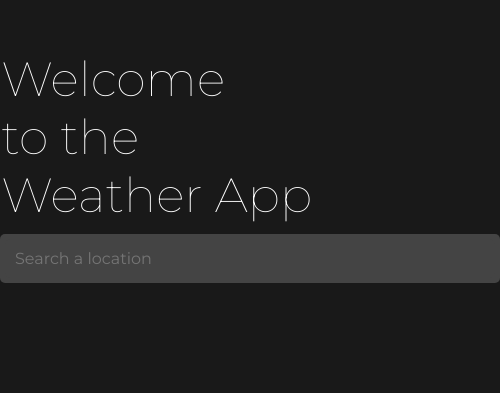
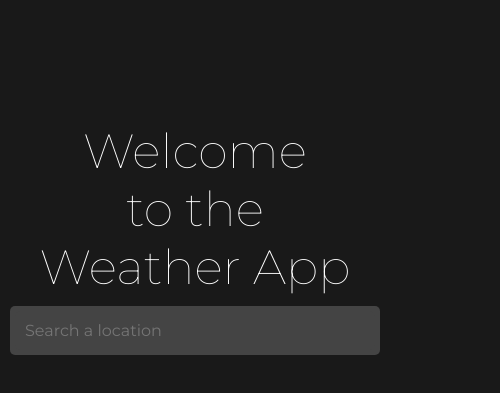
Before and after one commit to sanket-ingale/weather-v2-app, a React (Create React App) app: page / in a window 390 px wide. Shown: the part 179-572 px from the top of the page, 500 px wide, since content can reach past the window. Built offline with nearby package versions, Linux system fonts and the light colour scheme.

Commit message:
added responsive compatibility

```diff
--- a/src/App.css
+++ b/src/App.css
@@ -1,16 +1,18 @@
-.app {
+.container {
     display: flex;
     flex-direction: column;
     justify-content: center;
     align-items: center;
     width: 500px;
+    height: 100vh;
     margin: auto;
+    padding: 10px;
 }
 
 .title{
     font-size: 3em;
     font-weight: 100;
-    transform: translate(-30%);
+    text-align: center;
 }
 
 .search-bar{
@@ -59,16 +61,16 @@
 input{
     font-size: medium;
     background-color: #444;
-    border: 0px;
+    border: none;
     width: 100%;
     padding: 10px;
-    /* margin: 0px 5px 0px 5px; */
     border-radius: 5px;
 }
 input:focus{
     outline:none;
     background-color: #777;
 }
+
 input::-webkit-search-cancel-button{
     -webkit-appearance: none;
     width: 10px;
@@ -77,23 +79,21 @@ input::-webkit-search-cancel-button{
     cursor: pointer;
 }
 
-.container {
+.data-container {
     display: flex;
-    width: 500px;
+    width: 100%;
     height: 500px;
     align-items: flex-end;
     background-color: rgba(0, 0, 0, 0.9);
-    border-radius: 5%;
+    border-radius: 20px;
 }
 
 .block{
     display: flex;
     width: 100%;
-    height: 50%;
-    margin: 0;
+    height: 40%;
     padding: 5%;
     justify-content: space-between;
-    align-items: flex-end;
     border-radius: 20px;
     background-image: linear-gradient(rgba(0, 0, 0, 0), rgba(0, 0, 0, 1));
 }
@@ -102,9 +102,14 @@ input::-webkit-search-cancel-button{
     font-size: 5em;
 }
 
+.left-block {
+    display: flex;
+    flex-direction: column;
+    justify-content: space-between;
+}
+
 .right-block {
     width: 35%;
-    height: 70%;
     display: flex;
     flex-direction: column;
     justify-content: space-between;
@@ -132,3 +137,19 @@ input::-webkit-search-cancel-button{
     height: 1px;
     border: 1px solid #444;
 }
+
+@media screen and (max-width: 500px) {
+    .container{
+        width: 100%;
+    }
+    .block {
+        height: 100%;
+        flex-direction: column;
+        background-image: linear-gradient(rgba(0, 0, 0, 1), rgba(0, 0, 0, 0), rgba(0, 0, 0, 1));
+    }
+    .right-block {
+        align-self: flex-end;
+        width: 60%;
+        gap: 10px;
+    }
+}
--- a/src/App.js
+++ b/src/App.js
@@ -6,9 +6,9 @@ export default function App() {
   const [location, setLocation] = useState('');
   const [imgPath, setImgPath] = useState('');
   const [btnFlag, setBtnFlag] = useState(false);
-  const urlData = `https://api.openweathermap.org/data/2.5/weather?q=${location}&units=metric&APPID=50ac4dd4f6375cc8beb99bdb3e29da0a`;
   const [flag, setFlag] = useState(false);
   const [locationBuffer, setLocationBuffer]  = useState('');
+  const urlData = `https://api.openweathermap.org/data/2.5/weather?q=${location}&units=metric&APPID=50ac4dd4f6375cc8beb99bdb3e29da0a`;
 
   const enterCity = event => {
     setLocation(event.target.value);
@@ -18,8 +18,8 @@ export default function App() {
   const enterPress = (event) => {
     if(event.key === 'Enter'){
       getWeather();
+      setFlag(true);
     }
-      setFlag(true);
   }
   const searchClick = () => {
     getWeather();
@@ -30,6 +30,7 @@ export default function App() {
     console.log('Press' + location);
     fetch(urlData).then(res => res.json()).then(data => {
       setWeather(data);
+      setLocation('');
       setLocationBuffer(location);
       setImgPath(`https://source.unsplash.com/500x500/?${location}`)
     })
@@ -50,20 +51,25 @@ export default function App() {
 
   }, [location, setBtnFlag]);
 
+  const convertTime = (time) => {
+    const temp = new Date(time * 1000);
+    return (
+      `${temp.getHours() > 9 ? temp.getHours() : ("0" + temp.getHours())} : ${temp.getMinutes() > 9 ? temp.getMinutes() : ("0" + temp.getMinutes())}`
+    );
+  }
+
   return (
-    <div className="app">
-      {!flag ?(
+    <div className="container">
+      {!flag && (
         <div className="title">
             Welcome<br/>to the<br/>Weather App
         </div>
-      ):(null)}
+      )}
+
       <div className="search-bar">
-        {!flag ? (null) : (
-          <div className="back-btn" onClick={backPress}></div>
-        )}
+        {flag && <div className="back-btn" onClick={backPress}></div>}
         <input
           type="input"
-          id="search-bar"
           placeholder="Search a location"
           name="location"
           onChange={enterCity}
@@ -71,25 +77,21 @@ export default function App() {
           value={location}
         />
         {btnFlag && <div type="button" className="search-btn" onClick={searchClick}></div>}
+      </div>
 
-
-      </div>
-      {weather.cod === "404" && flag ? (
+      {weather.cod === "404" && flag && (
         <div className="error-msg">
           There is no such place named "{locationBuffer}"
         </div>
-      ) : (null)}
-      {typeof weather.main === "undefined" ? (null) :
+      )}
+
+      {typeof weather.main !== "undefined" &&
       (<>
-        {!flag ? (
-          <></>
-        ) : (
+        {flag && (
           <div
-            className="container"
+            className="data-container"
             id="dynamic-image"
-            style={{
-              backgroundImage: `url(${imgPath})`
-            }}
+            style={{backgroundImage: `url(${imgPath})`}}
           >
             <div className="block">
               <div className="left-block">
@@ -102,32 +104,14 @@ export default function App() {
                   <img className="sunrise" src={require("../src/icons/sunrise.png")} alt="sunrise-icon"/>
                   {/* <p>Sunrise</p> */}
                   <p>
-                    {new Date(weather.sys.sunrise * 1000).getHours() > 9 ? (
-                      new Date(weather.sys.sunrise * 1000).getHours()
-                    ) : (
-                      "0"+ new Date(weather.sys.sunrise * 1000).getHours()
-                    )}:
-                    {new Date(weather.sys.sunrise * 1000).getMinutes() > 9 ? (
-                      new Date(weather.sys.sunrise * 1000).getMinutes()
-                    ) : (
-                      "0"+ new Date(weather.sys.sunrise * 1000).getMinutes()
-                    )}
+                    {convertTime(weather.sys.sunrise)}
                   </p>
                 </div>
                 <div className="info">
                   <img className="sunset" src={require("../src/icons/sunset.png")} alt="sunset-icon"/>
                   {/* <p>Sunset</p> */}
                   <p>
-                    {new Date(weather.sys.sunset * 1000).getHours() > 9 ? (
-                      new Date(weather.sys.sunset * 1000).getHours()
-                    ) : (
-                      "0"+ new Date(weather.sys.sunset * 1000).getHours()
-                    )}:
-                    {new Date(weather.sys.sunset * 1000).getMinutes() > 9 ? (
-                      new Date(weather.sys.sunset * 1000).getMinutes()
-                    ) : (
-                      "0"+ new Date(weather.sys.sunset * 1000).getMinutes()
-                    )}
+                    {convertTime(weather.sys.sunset)}
                   </p>
                 </div>
                 <div className="info">
--- a/src/index.css
+++ b/src/index.css
@@ -12,8 +12,4 @@
 
 body {
   background-color: rgba(0, 0, 0, 0.9);
-  height: 700px;
-  display: flex;
-  flex-direction: column;
-  justify-content: center;
 }
```
